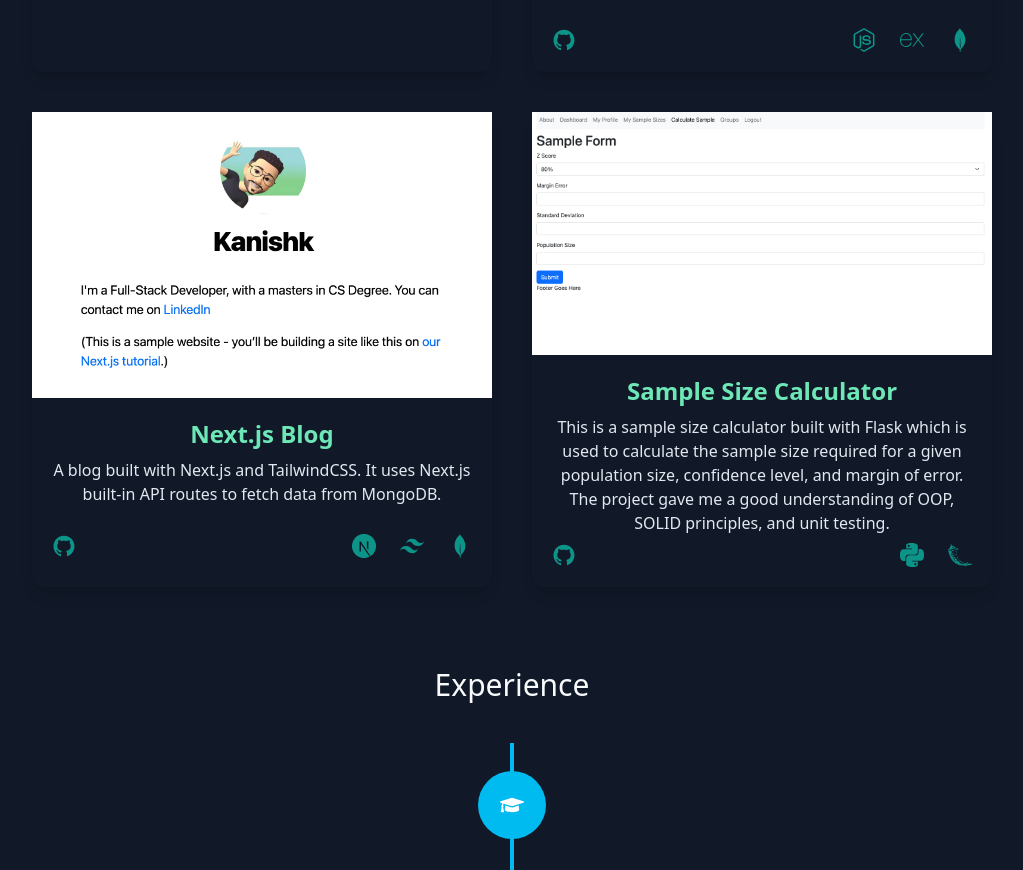
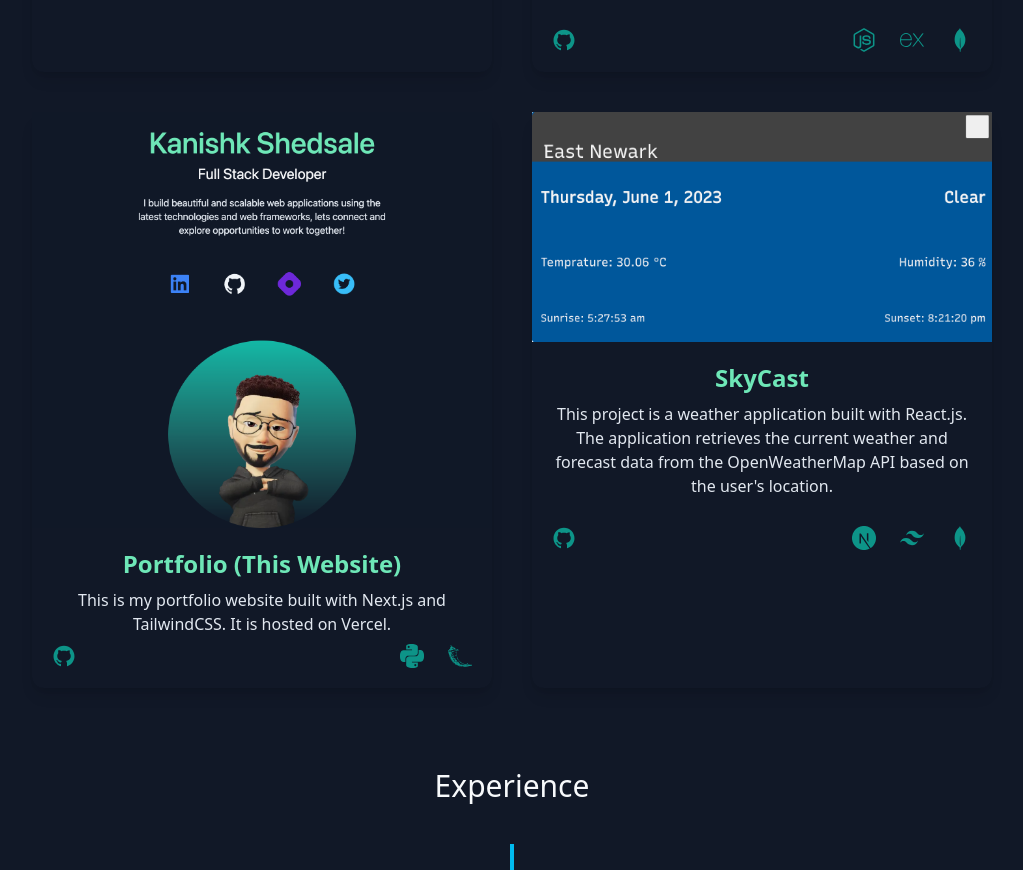
Before and after one commit to kanishk44/portfolio, a Next.js app: page / in a window 1280 px wide. Shown: the part 3932-4802 px from the top of the page, without its empty margins (128-1151 px from the left). Built offline with nearby package versions, Linux system fonts and the light colour scheme.

Commit message:
Updated projects section

```diff
--- a/pages/index.js
+++ b/pages/index.js
@@ -41,10 +41,11 @@ import chatgpt from "../public/chatgpt.png";
 import sortingVisualizer from "../public/sorting-viz.png";
 import linkedinClone from "../public/linkedin-clone.png";
 import exerciseTracker from "../public/exercise-tracker.png";
-import sampleCalculator from "../public/sample-size.png";
+import weather from "../public/weather.png";
 import { useState } from "react";
 import Timeline from "@/components/timeline";
 import resumePDF from "../public/KanishkShedsaleResume.pdf";
+import portfolio from "../public/portfolio.png";
 
 export default function Home() {
   const handleResumeDownload = () => {
@@ -403,7 +404,7 @@ export default function Home() {
             </div>
             <div className="shadow-lg rounded-xl text-center">
               <a
-                href="https://fcc-exercisetracker.kanishk44.repl.co/"
+                href="https://github.com/kanishk44/fcc-exercise-tracker"
                 className="text-teal-600"
                 target="_blank"
               >
@@ -441,27 +442,65 @@ export default function Home() {
             </div>
             <div className="shadow-lg rounded-xl text-center">
               <a
-                href="https://nextjs-blog-flame-chi-19.vercel.app/"
+                href="https://kanishkcodes.co"
                 className="text-teal-600"
                 target="_blank"
               >
                 <Image
-                  src={nextjsBlog}
+                  src={portfolio}
+                  fit={true}
+                  style={{ objectFit: "cover" }}
+                  alt="Porfolio Website"
+                />
+                <div className="p-5">
+                  <h3 className="text-2xl font-bold dark:text-emerald-300">
+                    Portfolio (This Website)
+                  </h3>
+                  <p className="text-gray-800 py-2 dark:text-slate-200">
+                    This is my portfolio website built with Next.js and
+                    TailwindCSS. It is hosted on Vercel.
+                  </p>
+                  <div className="flex flex-row gap-2 justify-between">
+                    <a
+                      href="https://github.com/kanishk44/portfolio"
+                      className="text-teal-600"
+                      target="_blank"
+                    >
+                      <AiFillGithub className="text-2xl" />
+                    </a>
+                    <span className="flex flex-row gap-6">
+                      <SiPython className="text-2xl" />
+                      <SiFlask className="text-2xl" />
+                    </span>
+                  </div>
+                </div>
+              </a>
+            </div>
+            <div className="shadow-lg rounded-xl text-center">
+              <a
+                href="https://github.com/kanishk44/skycast"
+                className="text-teal-600"
+                target="_blank"
+              >
+                <Image
+                  src={weather}
                   fit={true}
                   style={{ objectFit: "cover" }}
                   alt="Next.js Blog"
                 />
                 <div className="p-5">
                   <h3 className="text-2xl font-bold dark:text-emerald-300">
-                    Next.js Blog
+                    SkyCast
                   </h3>
                   <p className="text-gray-800 py-2 dark:text-slate-200">
-                    A blog built with Next.js and TailwindCSS. It uses Next.js
-                    built-in API routes to fetch data from MongoDB.
+                    This project is a weather application built with React.js.
+                    The application retrieves the current weather and forecast
+                    data from the OpenWeatherMap API based on the user's
+                    location.
                   </p>
                   <div className="mt-5 flex flex-row gap-2 justify-between">
                     <a
-                      href="https://github.com/kanishk44/nextjs-blog"
+                      href="https://github.com/kanishk44/skycast"
                       className="text-teal-600"
                       target="_blank"
                     >
@@ -471,41 +510,6 @@ export default function Home() {
                       <SiNextdotjs className="text-2xl" />
                       <SiTailwindcss className="text-2xl" />
                       <SiMongodb className="text-2xl" />
-                    </span>
-                  </div>
-                </div>
-              </a>
-            </div>
-            <div className="shadow-lg rounded-xl text-center">
-              <a href="#" className="text-teal-600" target="_blank">
-                <Image
-                  src={sampleCalculator}
-                  fit={true}
-                  style={{ objectFit: "cover" }}
-                  alt="Sample Size Calculator"
-                />
-                <div className="p-5">
-                  <h3 className="text-2xl font-bold dark:text-emerald-300">
-                    Sample Size Calculator
-                  </h3>
-                  <p className="text-gray-800 py-2 dark:text-slate-200">
-                    This is a sample size calculator built with Flask which is
-                    used to calculate the sample size required for a given
-                    population size, confidence level, and margin of error. The
-                    project gave me a good understanding of OOP, SOLID
-                    principles, and unit testing.
-                  </p>
-                  <div className="flex flex-row gap-2 justify-between">
-                    <a
-                      href="https://github.com/kanishk44/sample-generator-statistics"
-                      className="text-teal-600"
-                      target="_blank"
-                    >
-                      <AiFillGithub className="text-2xl" />
-                    </a>
-                    <span className="flex flex-row gap-6">
-                      <SiPython className="text-2xl" />
-                      <SiFlask className="text-2xl" />
                     </span>
                   </div>
                 </div>
```
Also changed, not shown: public/portfolio.png (added), public/weather.png (added).
